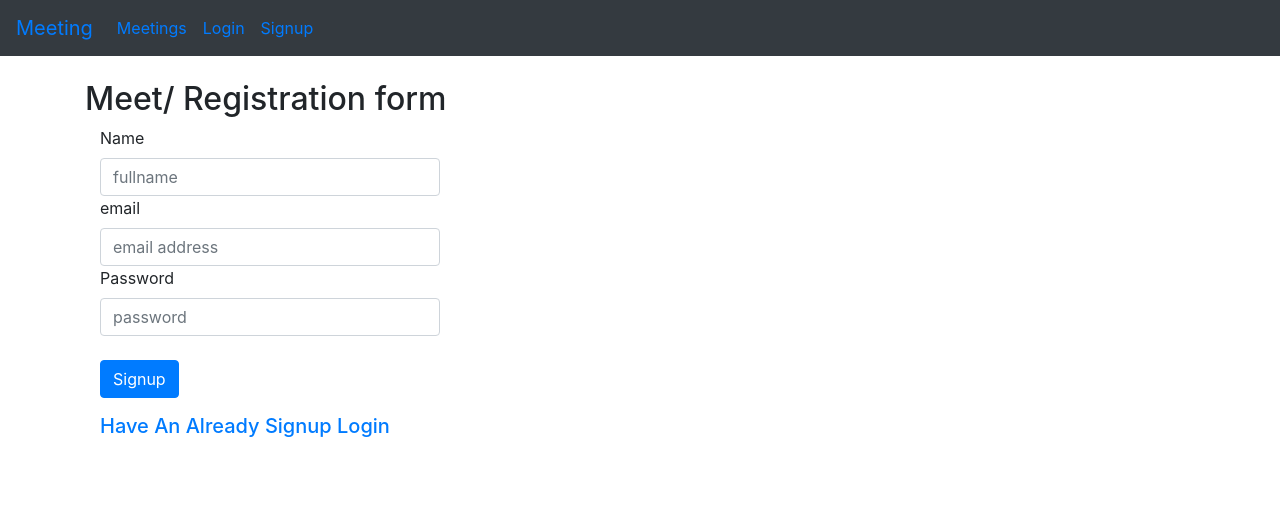
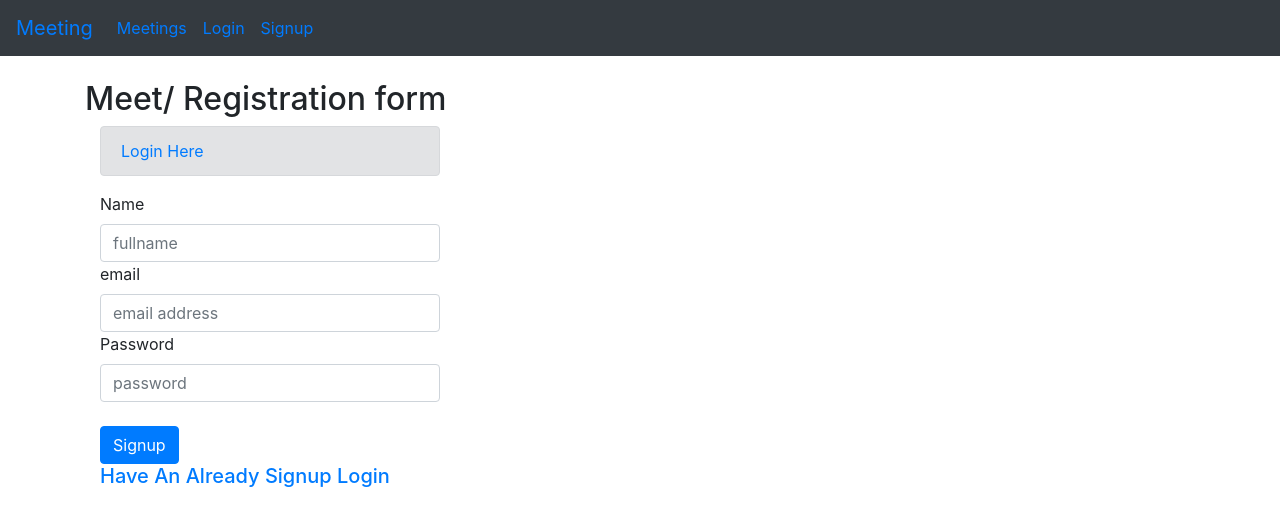
Before and after one commit to mubarak23/meet, a React (Create React App) app: page /signup in a window 1280 px wide. Shown: the top 526 px of the page. Built offline with nearby package versions, Linux system fonts and the light colour scheme.

Commit message:
signup completed

```diff
--- a/src/Component/Signup.js
+++ b/src/Component/Signup.js
@@ -6,6 +6,7 @@ const Signup = () => {
   const history = useHistory();
   const [name, SetName] = useState('');
   const [email, SetEmail] = useState('');
+  const [message, SetMessage] = useState('');
   const [password, SetPassword] = useState('');
 
   const signupdata = () => {
@@ -23,20 +24,7 @@ const Signup = () => {
       .then((res) => res.json())
       .then((response) => {
         console.log(response.message);
-        if (response.error) {
-          return (
-            <div className='toast'>
-              <div className='toast-body'>{response.error}</div>
-            </div>
-          );
-        } else {
-          history.push('/login');
-          return (
-            <div className='toast'>
-              <div className='toast-body'>{response.message}</div>
-            </div>
-          );
-        }
+        SetMessage(response.message);
       })
       .catch((err) => {
         console.log(err);
@@ -49,7 +37,9 @@ const Signup = () => {
         <div className='row'>
           <h2>Meet/ Registration form</h2>
         </div>
-        <form className='form-group'>
+        <div className='alert alert-secondary' role='alert'>
+          {!message ? '' : message} <Link to='/login'>Login Here</Link>
+        </div>
         <div>
           <label>Name</label>
           <input
@@ -78,14 +68,15 @@ const Signup = () => {
         </div>
         <br></br>
         <div>
-            <input
+          <button
             type='submit'
             onClick={() => signupdata()}
             className='btn btn-primary'
-              value='Signup'
-            />
+          >
+            Signup
+          </button>
         </div>
-        </form>
+
         <h5>
           <Link to='/login'>Have An Already Signup Login</Link>
         </h5>
```
Lines whose indentation alone changed are shown as unchanged.
